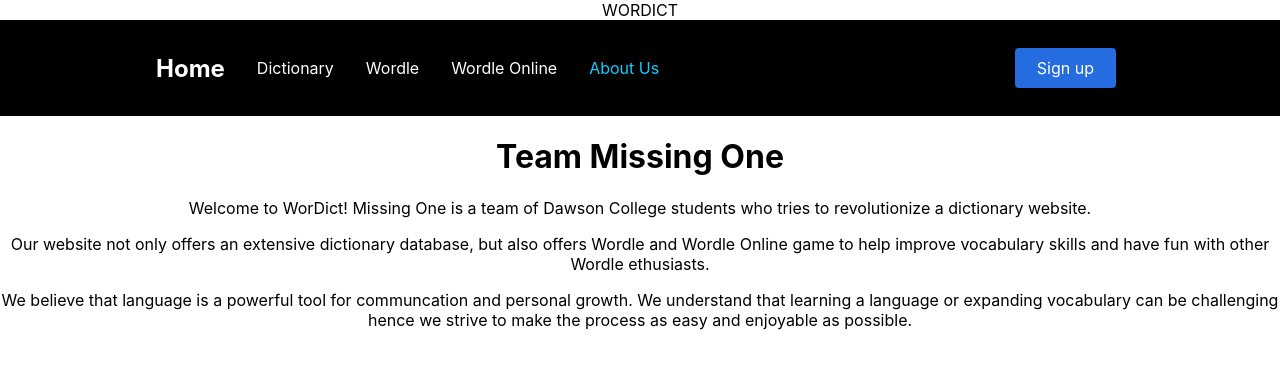
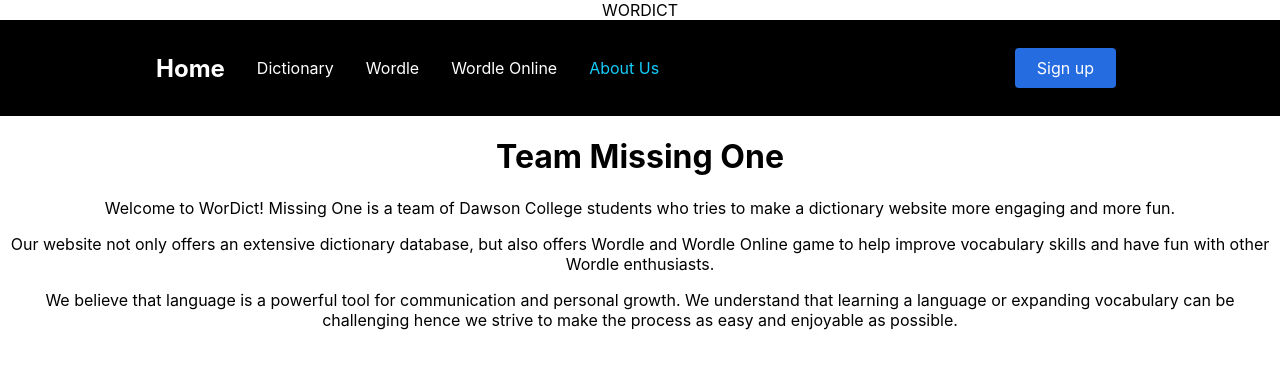
Before and after one commit to MarkProjs/wordict-project, a React (Create React App) app in the folder client/: page /about in a window 1280 px wide. Shown: the top 368 px of the page. Built offline with nearby package versions, Linux system fonts and the light colour scheme.

Commit message:
fix typos  and rephrasing to simpler words

```diff
--- a/client/src/components/pages/AboutUs.js
+++ b/client/src/components/pages/AboutUs.js
@@ -3,13 +3,13 @@ function AboutUs() {
     <div>
       <h1>Team Missing One</h1>
       <p>Welcome to WorDict! Missing One is a team of Dawson College students
-         who tries to revolutionize a dictionary website.
+         who tries to make a dictionary website more engaging and more fun.
       </p>
       <p>Our website not only offers an extensive dictionary database, but also
          offers Wordle and Wordle Online game to help improve vocabulary skills and
-         have fun with other Wordle ethusiasts.
+         have fun with other Wordle enthusiasts.
       </p>
-      <p>We believe that language is a powerful tool for communcation and
+      <p>We believe that language is a powerful tool for communication and
          personal growth. We understand that learning a language or expanding
          vocabulary can be challenging hence we strive to make the process as
          easy and enjoyable as possible.</p>
```
